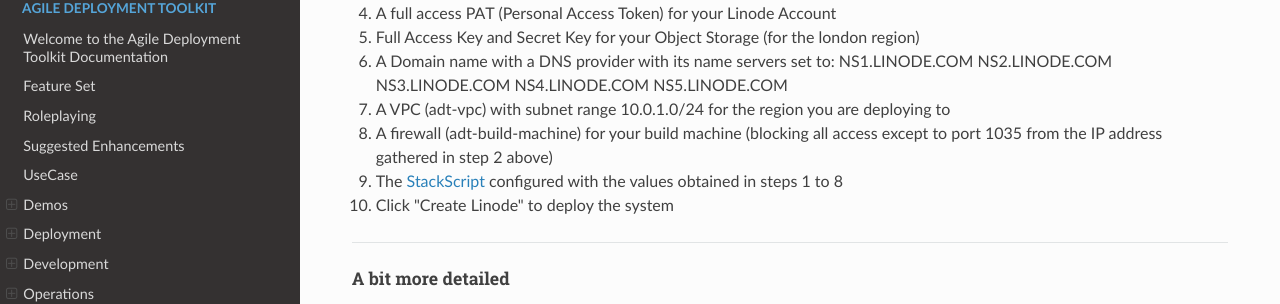
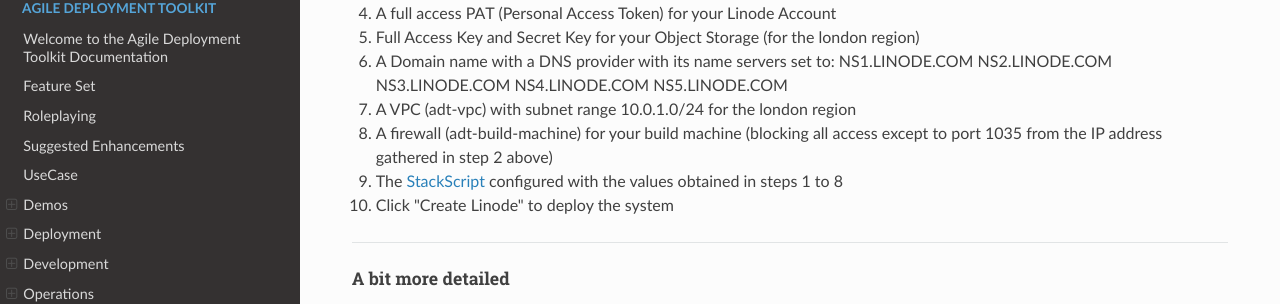
Before and after one commit to wintersys-dev/adt-documentation, an MkDocs documentation site: the page built from docs/Agile Deployment Toolkit/Demos/QuickStartDemosPrepExpertLevel.md, in a window 1280 px wide and 900 px high. Shown: the part 363-667 px from the top of the window. Built offline with MkDocs 1.6.1, drawn with Linux system fonts in a browser that asks for light colours; nearby versions of some CDN libraries.

Commit message:
Update QuickStartDemosPrepExpertLevel.md

```diff
--- a/docs/Agile Deployment Toolkit/Demos/QuickStartDemosPrepExpertLevel.md
+++ b/docs/Agile Deployment Toolkit/Demos/QuickStartDemosPrepExpertLevel.md
@@ -12,7 +12,7 @@ You need
 4. A full access PAT (Personal Access Token) for your Linode Account
 5. Full Access Key and Secret Key for your Object Storage (for the london region)
 6. A Domain name with a DNS provider with its name servers set to: NS1.LINODE.COM  NS2.LINODE.COM  NS3.LINODE.COM  NS4.LINODE.COM  NS5.LINODE.COM
-7. A VPC (adt-vpc) with subnet range 10.0.1.0/24 for the region you are deploying to
+7. A VPC (adt-vpc) with subnet range 10.0.1.0/24 for the london region
 8. A firewall (adt-build-machine) for your build machine (blocking all access except to port 1035 from the IP address gathered in step 2 above)
 9. The [StackScript](https://cloud.linode.com/stackscripts/635271) configured with the values obtained in steps 1 to 8
 10. Click "Create Linode" to deploy the system
```
